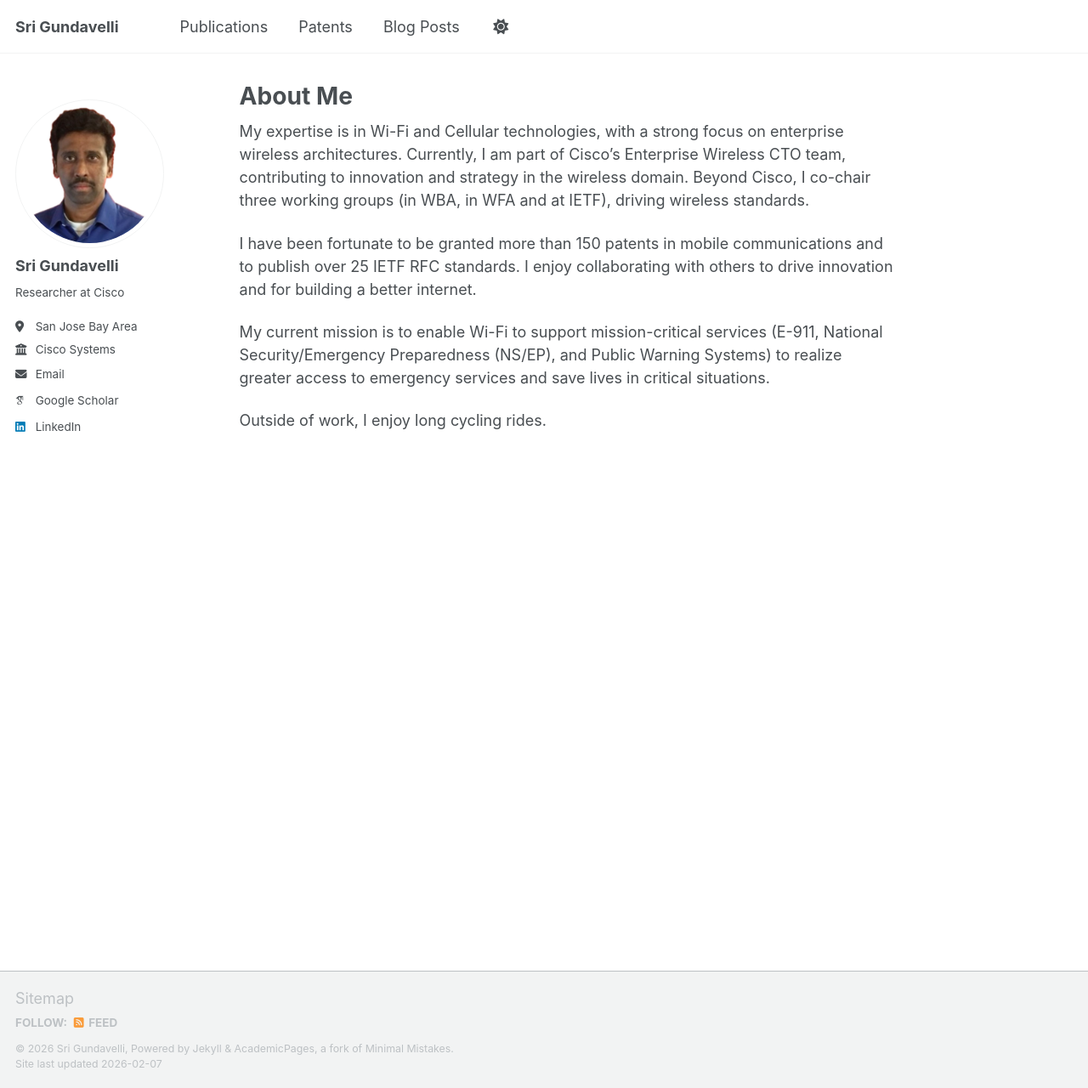
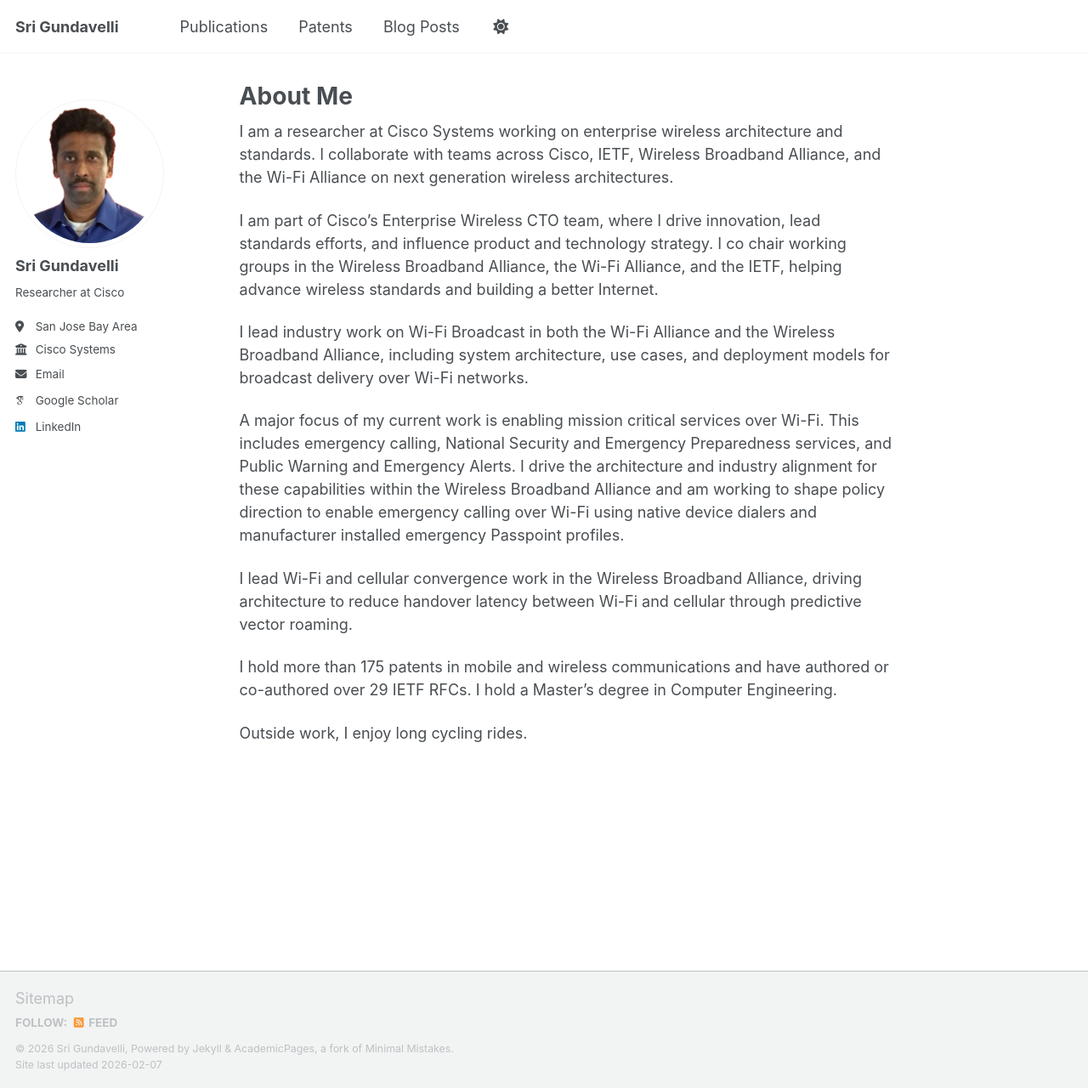
Before and after one commit to srigundavelli/srigundavelli.github.io, a Jekyll site: the page built from _pages/about.md, in a window 1280 px wide and 1280 px high. Shown: the whole window at 85% size. Built offline with Jekyll 4.4.1, drawn with Linux system fonts in a browser that asks for light colours; some web fonts are replaced; a script that is not in the unit is left out.

Commit message:
Update about.md

```diff
--- a/_pages/about.md
+++ b/_pages/about.md
@@ -7,10 +7,16 @@ redirect_from:
   - /about.html
 ---
 
-My expertise is in Wi-Fi and Cellular technologies, with a strong focus on enterprise wireless architectures. Currently, I am part of Cisco's Enterprise Wireless CTO team, contributing to innovation and strategy in the wireless domain. Beyond Cisco, I co-chair three working groups (in WBA, in WFA  and at IETF), driving wireless standards.
+I am a researcher at Cisco Systems working on enterprise wireless architecture and standards. I collaborate with teams across Cisco, IETF, Wireless Broadband Alliance, and the Wi-Fi Alliance on next generation wireless architectures.
 
-I have been fortunate to be granted more than 150 patents in mobile communications and to publish over 25 IETF RFC standards. I enjoy collaborating with others to drive innovation and for building a better internet.
+I am part of Cisco’s Enterprise Wireless CTO team, where I drive innovation, lead standards efforts, and influence product and technology strategy. I co chair working groups in the Wireless Broadband Alliance, the Wi-Fi Alliance, and the IETF, helping advance wireless standards and building a better Internet.
 
-My current mission is to enable Wi-Fi to support mission-critical services (E-911, National Security/Emergency Preparedness (NS/EP), and Public Warning Systems) to realize greater access to emergency services and save lives in critical situations.
+I lead industry work on Wi-Fi Broadcast in both the Wi-Fi Alliance and the Wireless Broadband Alliance, including system architecture, use cases, and deployment models for broadcast delivery over Wi-Fi networks.
 
-Outside of work, I enjoy long cycling rides.
+A major focus of my current work is enabling mission critical services over Wi-Fi. This includes emergency calling, National Security and Emergency Preparedness services, and Public Warning and Emergency Alerts. I drive the architecture and industry alignment for these capabilities within the Wireless Broadband Alliance and am working to shape policy direction to enable emergency calling over Wi-Fi using native device dialers and manufacturer installed emergency Passpoint profiles.
+
+I lead Wi-Fi and cellular convergence work in the Wireless Broadband Alliance, driving architecture to reduce handover latency between Wi-Fi and cellular through predictive vector roaming.
+
+I hold more than 175 patents in mobile and wireless communications and have authored or co-authored over 29 IETF RFCs. I hold a Master’s degree in Computer Engineering.
+
+Outside work, I enjoy long cycling rides.
```
